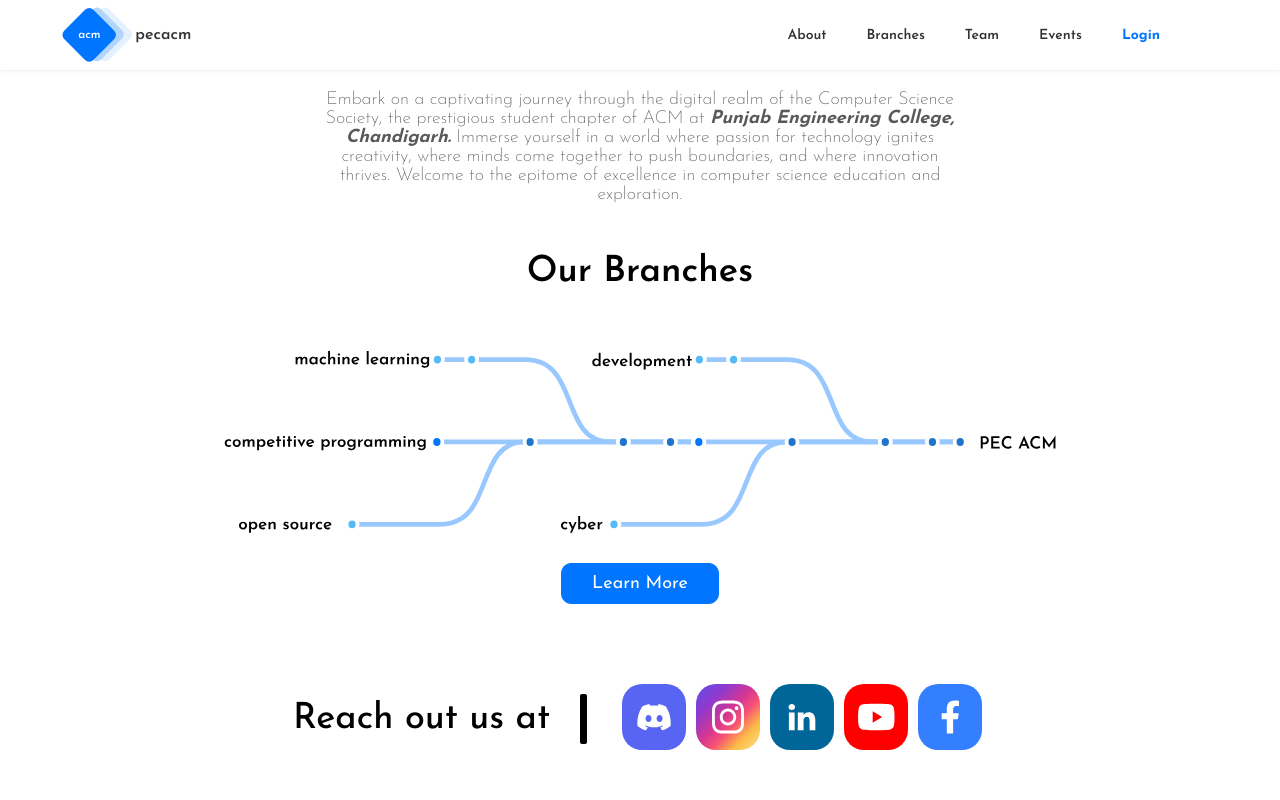
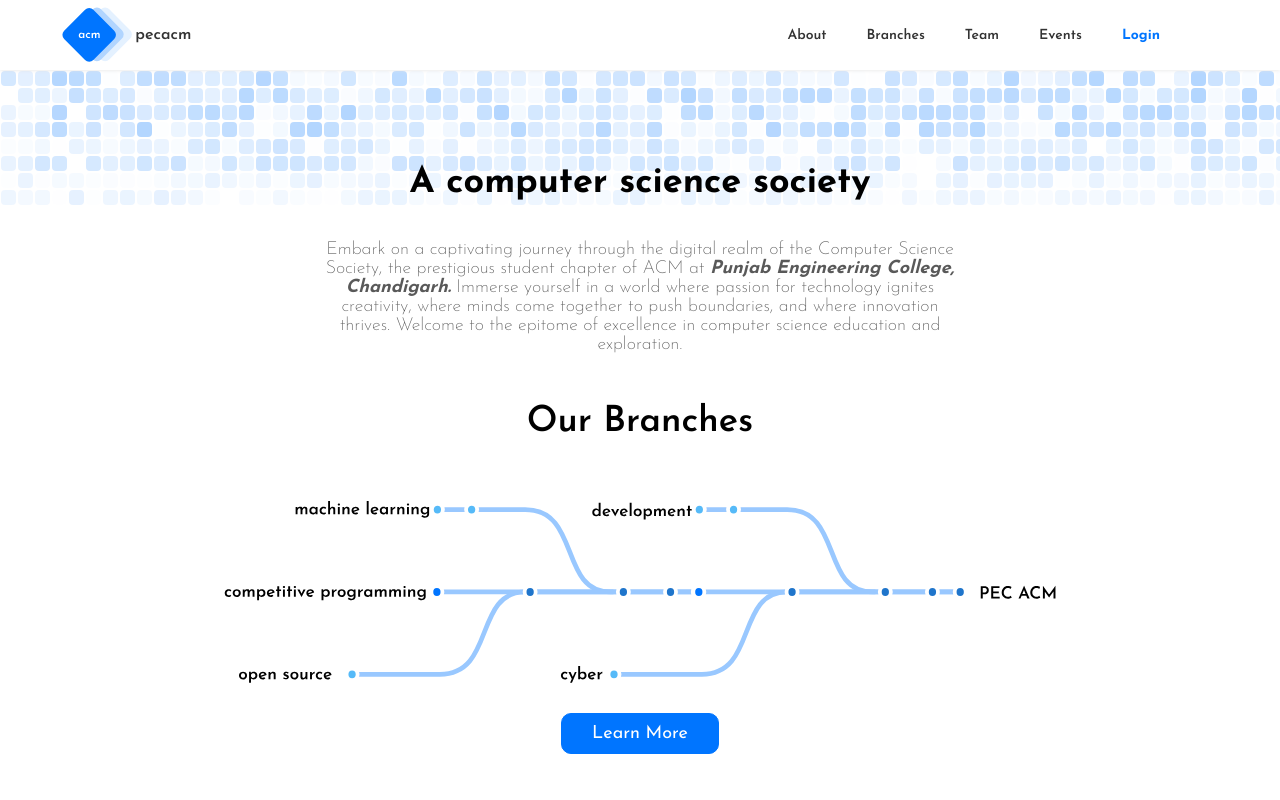
Before and after one commit to PEC-CSS/website, a Next.js app: page / in a window 1280 px wide. Shown: the top 800 px of the page. Built offline with nearby package versions, Linux system fonts and the light colour scheme.

Commit message:
preliminary stage banner

```diff
--- /dev/null
+++ b/components/banner/Banner.tsx
@@ -0,0 +1,42 @@
+import styles from "../../styles/components/Banner.module.scss";
+import {BannerBox} from "./Box";
+import {Common} from "../../constants/common";
+
+export default function Banner({heading}: {heading?: string}) {
+    return <div className={styles.banner}>
+        {getArray().map((row, i) => {
+            return <div key={i} className={styles.banner_row}>
+                {
+                    row.map((opacity, boxId) => {
+                        return <BannerBox key={i*row.length + boxId} color={Common.primaryColor} opacity={opacity}/>
+                    })
+                }
+            </div>
+        })}
+        <h3>{heading}</h3>
+    </div>
+}
+
+function getArray() {
+    let matrix = new Array<Array<number>>(8);
+    for (let i = 0; i < matrix.length; i++) {
+        matrix[i] = new Array<number>(200); // kind of infinity when it comes to screens (15 x 200px = 3000px)
+        for (let j = 0; j < matrix[i].length; j++) {
+            matrix[i][j] = 0.9;
+        }
+    }
+
+    // generate opacity : can be improved
+    for (let i = 0; i < matrix.length; i++) {
+        for (let j = 0; j < matrix[0].length; j++) {
+            matrix[i][j] = Math.random()*0.3;
+            if(i>3) {
+                matrix[i][j] = Math.random()*0.2;
+            }
+            if(i>5) {
+                matrix[i][j] = Math.random()*0.1;
+            }
+        }
+    }
+    return matrix;
+}
--- /dev/null
+++ b/components/banner/Box.tsx
@@ -0,0 +1,15 @@
+import styles from "../../styles/components/Banner.module.scss";
+import {useEffect, useRef} from "react";
+
+export const BannerBox = ({opacity, color}: { opacity: number, color: string }) => {
+    const divRef = useRef<HTMLDivElement>(null);
+    useEffect(() => {
+        if (divRef.current!=null) {
+            setTimeout(() => {
+                if(divRef.current) // i know redundant, but TS :(
+                    divRef.current.style.backgroundColor = color; // Set the desired background color
+            }, 0);
+        }
+    })
+    return <div ref={divRef} className={styles.banner_box} style={{opacity: opacity, backgroundColor: color}}/>
+}
--- a/components/layout/PageLayout.tsx
+++ b/components/layout/PageLayout.tsx
@@ -1,25 +1,30 @@
 import Head from "next/head";
-import { ReactNode } from "react";
+import {ReactNode} from "react";
 import Footer from "../common/Footer/Footer";
 import Header from "../common/Header/Header";
 import styles from "../../styles/components/PageLayout.module.scss";
+import Banner from "../banner/Banner";
 
 type Props = {
     title: string;
     description?: string;
+    heading?: string;
     children?: ReactNode;
 };
 
-function PageLayout({ title, children, description }: Props) {
+function PageLayout({title, children, description, heading}: Props) {
     return (
         <div className={styles.page}>
             <Head>
                 <title>{title}</title>
-                <meta name="description" content={description} />
+                <meta name="description" content={description}/>
             </Head>
-            <Header />
-            <div className={styles.children}>{children}</div>
-            <Footer />
+            <Header/>
+            <div className={styles.children}>
+                <Banner heading={heading}/>
+                {children}
+            </div>
+            <Footer/>
         </div>
     );
 }
--- /dev/null
+++ b/constants/common.tsx
@@ -0,0 +1,3 @@
+export class Common {
+    static primaryColor = "#0075FF";
+}
--- a/pages/index.tsx
+++ b/pages/index.tsx
@@ -5,7 +5,7 @@ import Trending from "../components/home/Trending";
 import Link from "next/link";
 
 export default function Home() {
-    return <PageLayout title="Home | ACM at PEC">
+    return <PageLayout title="Home | ACM at PEC" heading={"A computer science society"}>
         <div className={styles.hero}>
             <p>
                 Embark on a captivating journey through the digital realm of the Computer Science Society, the
--- /dev/null
+++ b/styles/components/Banner.module.scss
@@ -0,0 +1,31 @@
+@import "../variables";
+
+.banner {
+  width: 100%;
+  height: 150px;
+  overflow: hidden;
+  position: relative;
+
+  .banner_row {
+    display: flex;
+    overflow: hidden;
+  }
+
+  .banner_box {
+    height: 15px;
+    width: 15px;
+    margin: 1px;
+    border-radius: 4px;
+    flex: 0 0 auto;
+    background-color: transparent;
+    transition: background-color 0.5s;
+  }
+
+  h3 {
+    position: absolute;
+    top: 95px;
+    font-size: 36px;
+    margin-left: 50%;
+    translate: -50% 0;
+  }
+}
```
